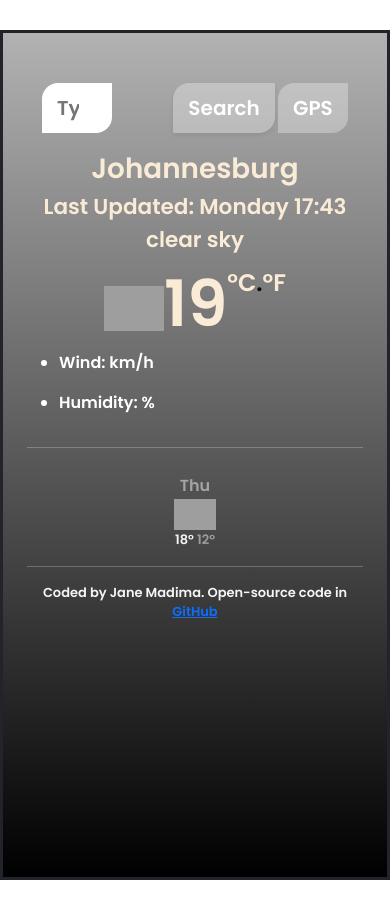
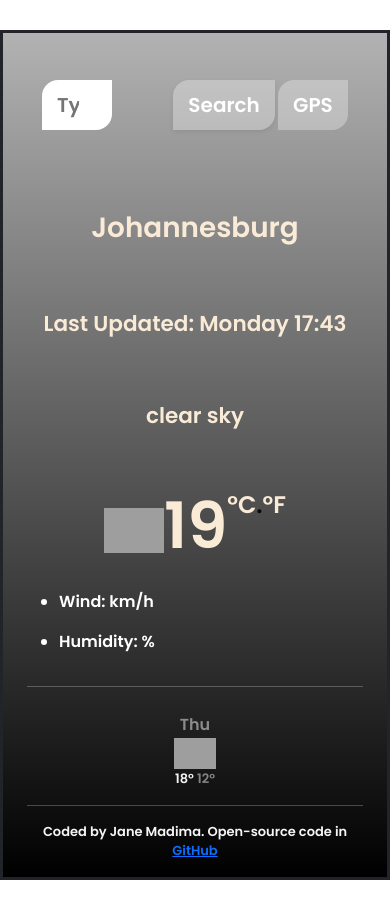
Before and after one commit to Janelle-Madima/Weather-app-project, a plain HTML site: page index.html in a window 390 px wide. Drawn offline with nearby package versions, Linux system fonts and the light colour scheme; no server answers; grey boxes are pictures that could not be loaded.

Commit message:
Update style.css

```diff
--- a/style.css
+++ b/style.css
@@ -1,4 +1,5 @@
 @import url("https://fonts.googleapis.com/css2?family=Poppins:wght@600&display=swap");
+@import url(style.css);
 
 body {
   height: 100%;
@@ -156,15 +157,18 @@ img {
 }
 
 @media (max-width: 600px) {
-  .head,
-  h1 {
-    margin: 0px 10px;
-    line-height: normal;
-  }
-
-  h4,
-  .float-left {
-    margin: 0px 10px;
-    line-height: normal;
+  form {
+    margin-top: auto;
+    margin-bottom: auto;
+    padding-top: 14px;
+    padding-bottom: 14px;
   }
 }
+@media only screen and (max-device-width: 480px) {
+  form {
+    margin-top: auto;
+    margin-bottom: auto;
+    padding-top: 14px;
+    padding-bottom: 14px;
+  }
+}
```
